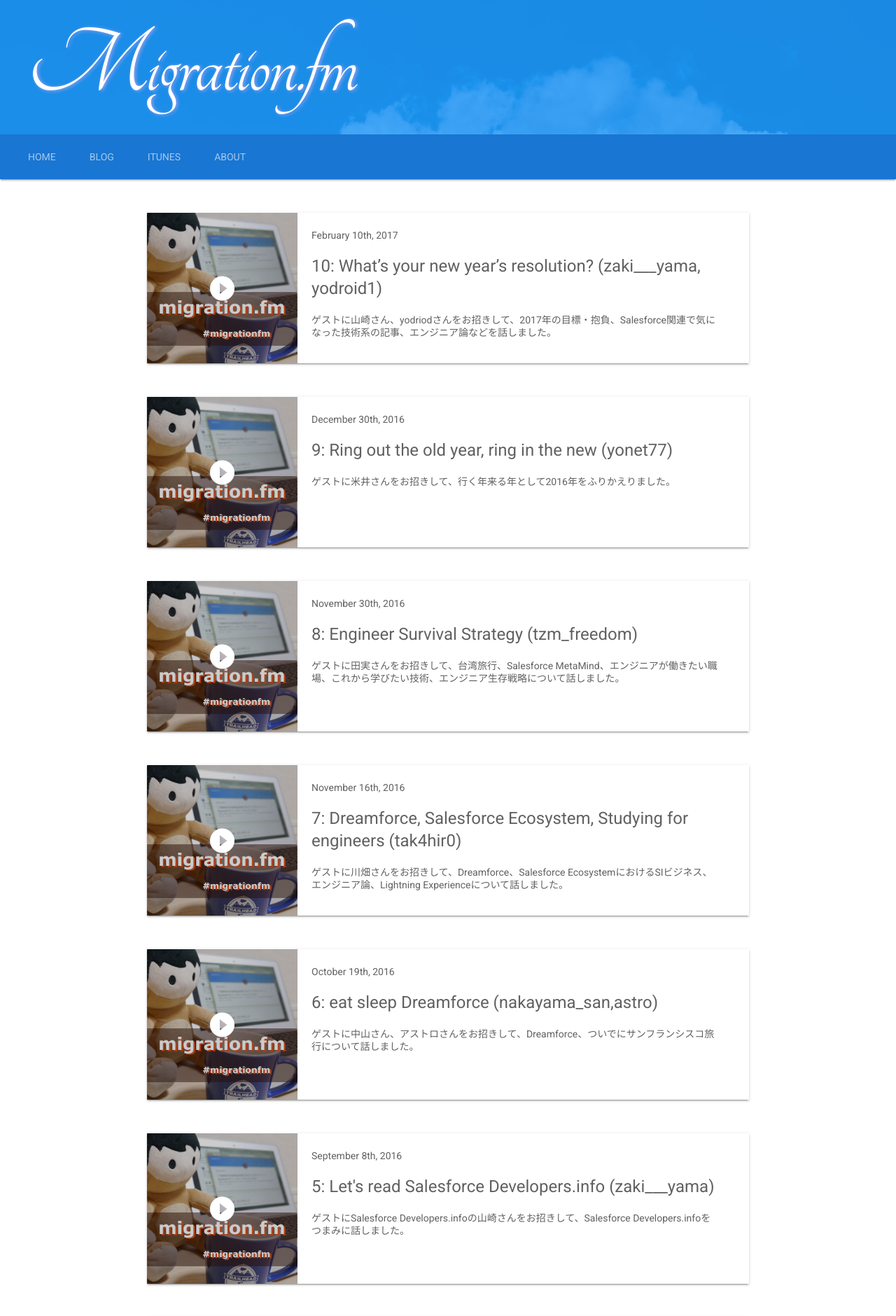
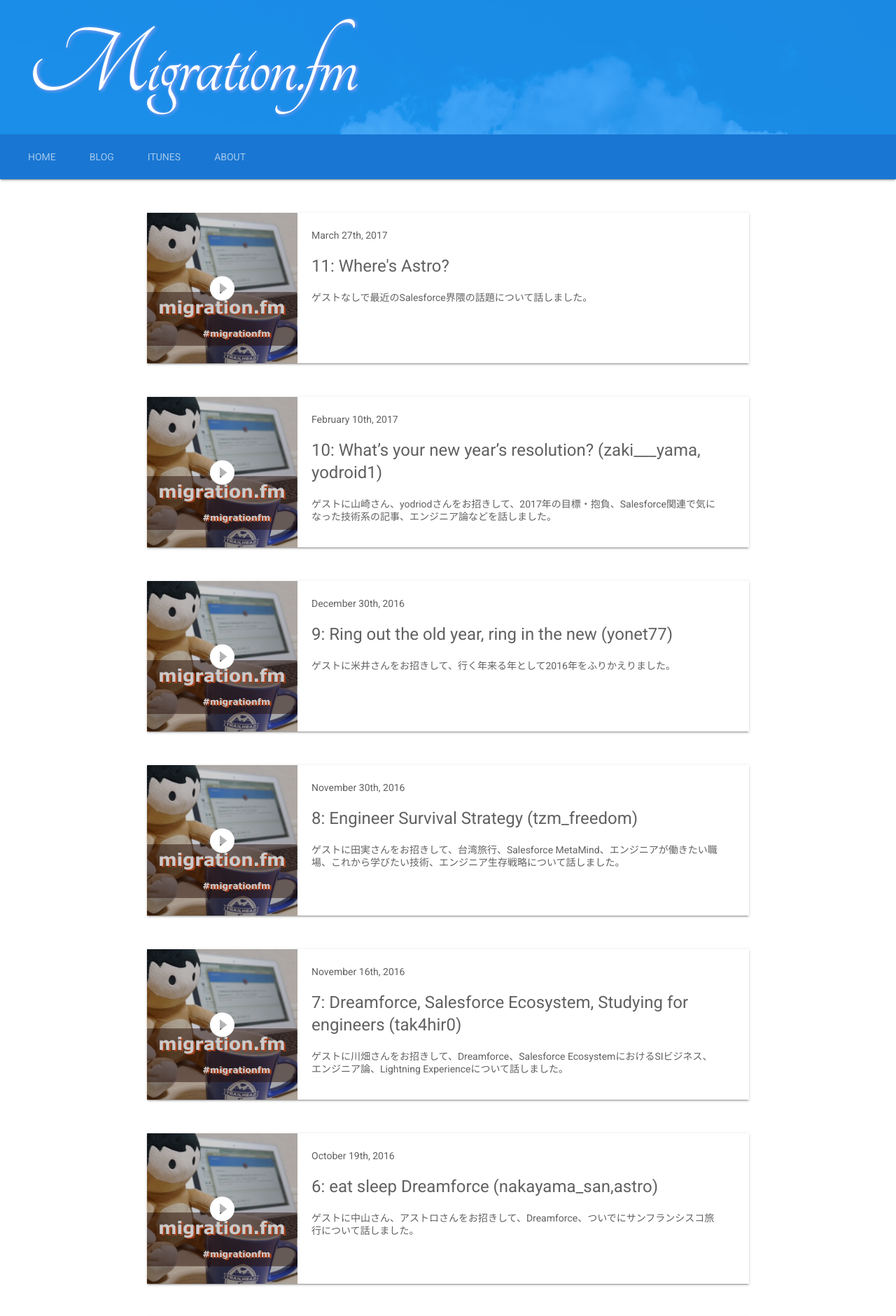
Before and after one commit to migrationfm/migrationfm.github.io, a Jekyll site: the page built from index.html, in a window 1280 px wide. Shown: the top 1880 px of the page at 70% size. Built offline with Jekyll 4.4.1, drawn with Linux system fonts in a browser that asks for light colours; nearby versions of some CDN libraries; the list of posts is cut into pages by our own code; some of the changed text lies outside the part shown.

Commit message:
Add episode.

```diff
--- /dev/null
+++ b/_posts/2017-03-27-011.md
@@ -0,0 +1,34 @@
+---
+layout: post
+title:  "11: Where's Astro?"
+date:   2017-03-27 0:00:00
+categories: Podcast
+speaker_list:
+ - name: Akira Kuratani
+   image_url: https://pbs.twimg.com/profile_images/754365362808827904/Ig84TgbE_400x400.jpg
+link: http://media.blubrry.com/migrationfm/http://feeds.soundcloud.com/stream/300288064-migrationfm-9-ring-out-the-old-year-ring-in-the-new-yonet77.mp3
+soundcloud_url: "https://w.soundcloud.com/player/?url=https%3A//api.soundcloud.com/tracks/300288064&amp;color=ff5500&amp;auto_play=false&amp;hide_related=false&amp;show_comments=true&amp;show_user=true&amp;show_reposts=false"
+
+length: "37052269"
+description: "ゲストなしで最近のSalesforce界隈の話題について話しました。"
+podcastLength: "01:18:28"
+keywords: Salesforce,Trailhead,Developer Group,MVP
+---
+
+# Show notes
+
+## イベント
+- [Trailhead Base Camp Spring'17](https://developer.salesforce.com/ja/basecamp/spring17)
+
+## SALESFORCE DEVELOPERS.INFO
+- [2017/3/1 の Salesforce](https://zaki-yama.github.io/salesforce-developers.info/2017-03-01.html)
+- [2017/3/8 の Salesforce](https://zaki-yama.github.io/salesforce-developers.info/2017-03-08.html)
+- [2017/3/23 の Salesforce](https://zaki-yama.github.io/salesforce-developers.info/2017-03-23.html)
+
+## Salesforce Topic
+- [Ultimate Salesforce Chrome Extensions 2017](http://www.salesforceben.com/ultimate-salesforce-chrome-extensions-2017/)
+- [Astro.info](https://twitter.com/astroinfo_jp)
+
+## Salesforce MVP
+- [Introducing Our Winter 2017 Class of Salesforce MVPs](http://www.salesforce.org/introducing-winter-2017-class-salesforce-mvps/)
+- (MVP Goodsの写真はMediumに投稿します)
```
Also changed, not shown: speaker/AkiraKuratani.md (+2 -1 lines).
